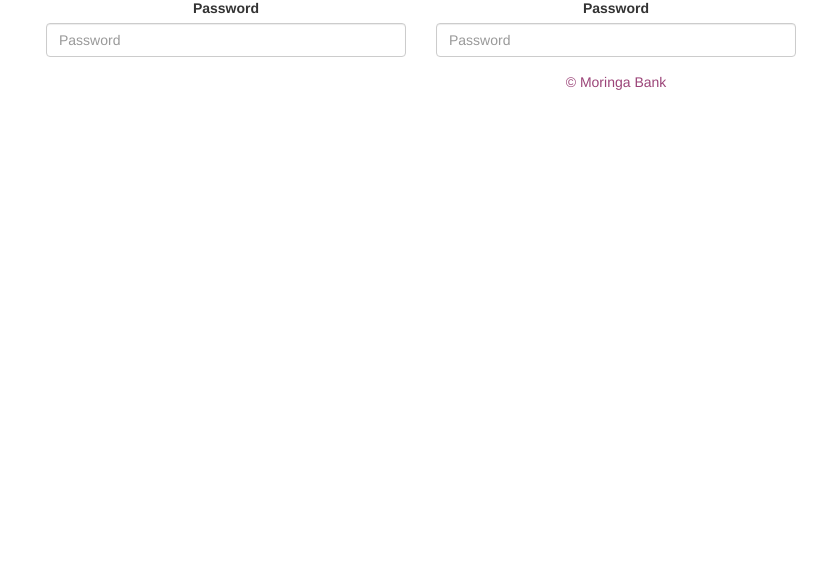
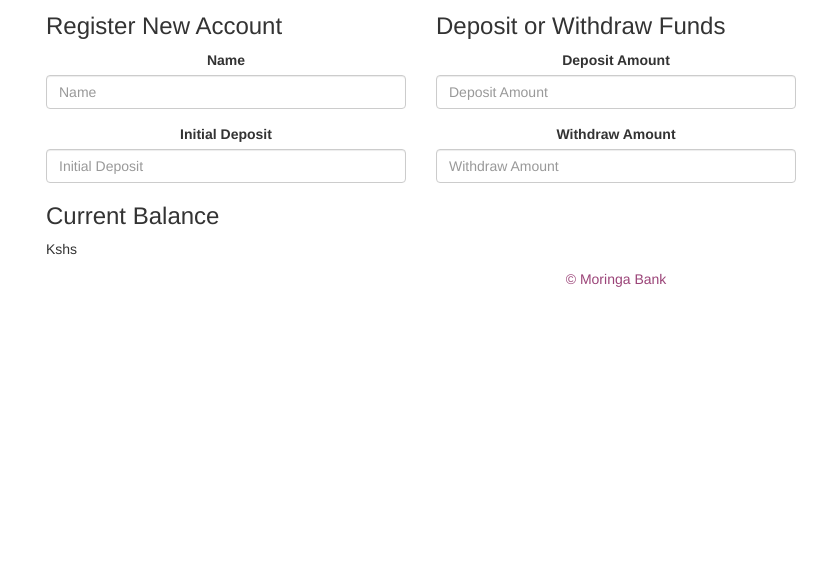
Before and after one commit to traciekay/moringaBank, a plain HTML site: page index.html in a window 1280 px wide. Shown: the part 216-800 px from the top of the page, without its empty margins (24-851 px from the left). Drawn offline with Linux system fonts and the light colour scheme; a web font is replaced by a local one.

Commit message:
added form labels and attributes

```diff
--- a/index.html
+++ b/index.html
@@ -23,28 +23,36 @@
     </div>
     <div class="container">
       <div class="row">
+        <h1>Welcome to Moringa Bank</h1>
         <div class="col-md-4">
+          <h3>Register New Account</h3>
           <form class="" action="index.html" method="post">
             <div class="form-group">
-              <label for="exampleInputEmail1">Email address</label>
-              <input type="email" class="form-control" id="exampleInputEmail1" placeholder="Email">
+              <label for="exampleInputName">Name</label>
+              <input type="text" class="form-control" id="name" placeholder="Name">
             </div>
             <div class="form-group">
-              <label for="exampleInputPassword1">Password</label>
-              <input type="password" class="form-control" id="exampleInputPassword1" placeholder="Password">
+              <label for="exampleInitialDeposit">Initial Deposit</label>
+              <input type="number" class="form-control" id="initDeposit" placeholder="Initial Deposit">
             </div>
           </form>
+          <div class="balance" id="balance">
+            <h3>Current Balance</h3>
+            <p class="currentBalance">Kshs <span id="currentBalance"></span></p>
+
+          </div>
 
         </div>
         <div class="col-md-4">
+          <h3>Deposit or Withdraw Funds</h3>
           <form class="" action="index.html" method="post">
             <div class="form-group">
-              <label for="exampleInputEmail1">Email address</label>
-              <input type="email" class="form-control" id="exampleInputEmail1" placeholder="Email">
+              <label for="exampleDepositAmount">Deposit Amount</label>
+              <input type="number" class="form-control" id="deposit" placeholder="Deposit Amount">
             </div>
             <div class="form-group">
-              <label for="exampleInputPassword1">Password</label>
-              <input type="password" class="form-control" id="exampleInputPassword1" placeholder="Password">
+              <label for="exampleWithdrawAmount">Withdraw Amount</label>
+              <input type="number" class="form-control" id="withdraw" placeholder="Withdraw Amount">
             </div>
           </form>
 
```
